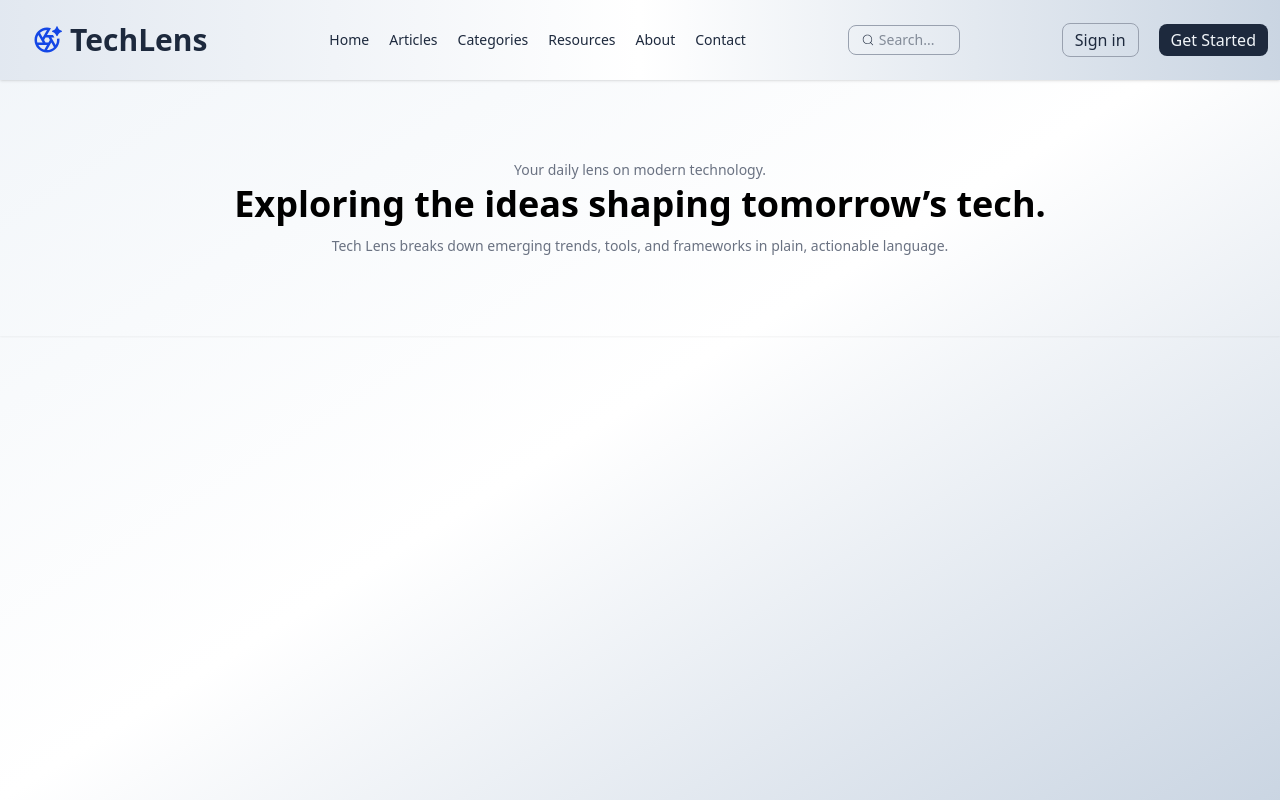
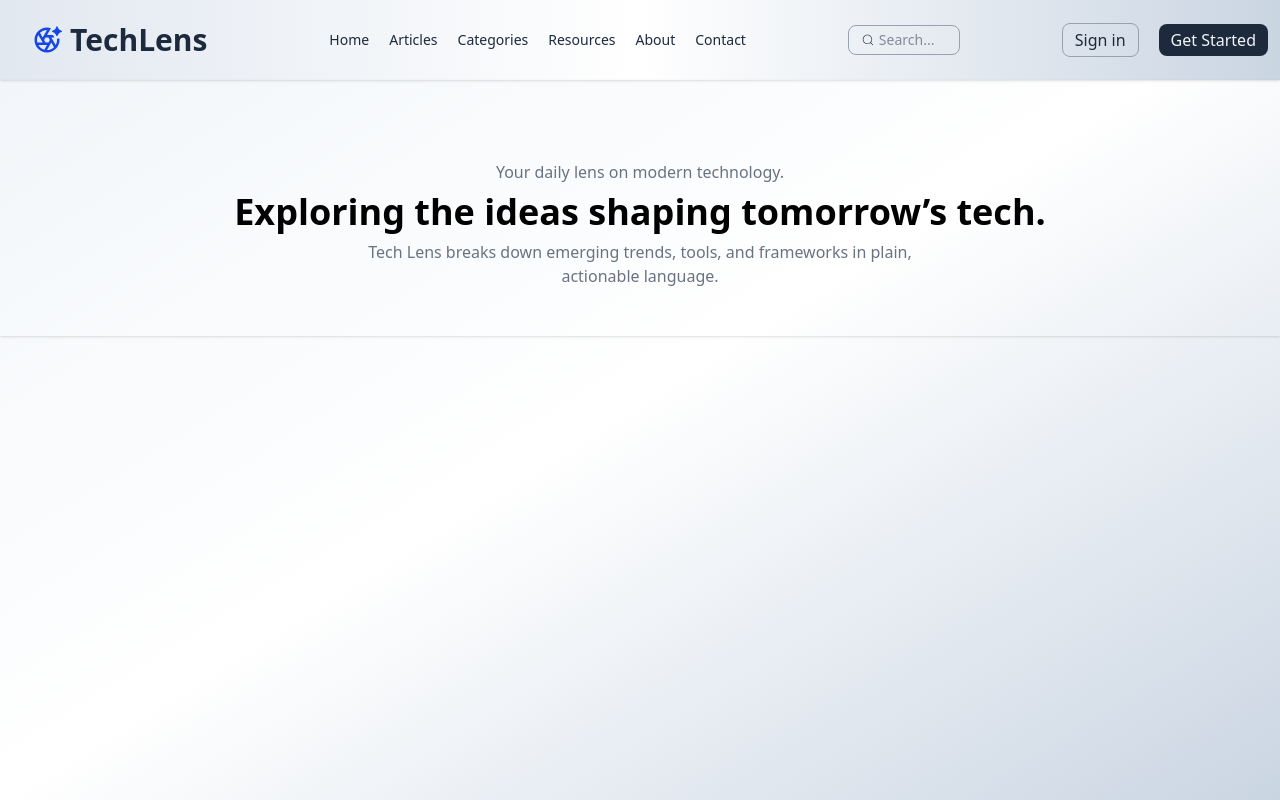
Before and after one commit to juliusmwas/Tech-Lens, a React (Vite) app: page / in a window 1280 px wide. Built offline with nearby package versions, Linux system fonts and the light colour scheme.

Commit message:
Update the hero section and made it responsive

```diff
--- a/src/Components/Hero.jsx
+++ b/src/Components/Hero.jsx
@@ -1,12 +1,14 @@
 
 export default function Hero(){
     return (
-        <section className="h-64  shadow-xs" id="home">
-            <div className="grid justify-items-center py-20">
-                <h3 className="text-sm p- text-gray-500">Your daily lens on modern technology.</h3>
-                <h1 className="text-4xl p-1 font-semibold">Exploring the ideas shaping tomorrow’s tech.</h1>
-                <p className="text-sm p-2 text-gray-500">Tech Lens breaks down emerging trends, tools, and frameworks  in plain, actionable language.</p>
+        <section className="h-64  shadow-sm" id="home">
+           <div className="grid justify-items-center text-center py-20 px-4">
+            <h3 className="text-sm lg:text-base text-gray-500">Your daily lens on modern technology. </h3>
+            <h1 className="text-2xl lg:text-4xl font-semibold mt-2">Exploring the ideas shaping tomorrow’s tech.</h1>
+            <p className="text-sm lg:text-base text-gray-500 mt-2 max-w-xl">Tech Lens breaks down emerging trends, tools, and frameworks in plain,
+                actionable language.</p>
             </div>
+
 
         </section>
     );
--- a/src/Components/Navbar.jsx
+++ b/src/Components/Navbar.jsx
@@ -88,7 +88,7 @@ export default function Navbar () {
                 <li><a href="#" className="hover:font-medium">About</a></li>
                 <li><a href="#" className="hover:font-medium">Contact</a></li>
                 <button className=" px-3 py-1  rounded-lg border w-full border-gray-400 font-normal cursor-pointer">Sign in</button>
-                <button className="bg-slate-800 text-slate-100 w-full px-3 py-1 rounded-lg  font-normal cursor-pointer">Get Started</button>
+                <button className="bg-white text-slate-800 w-full px-3 py-1 rounded-lg  font-normal cursor-pointer">Get Started</button>
             </ul>
         </div>
             {toggle && <div className="fixed top-20 left-0 w-full h-full  transition-opacity duration-300 z-40" onClick={() => setToggle(false)}></div>}
```
